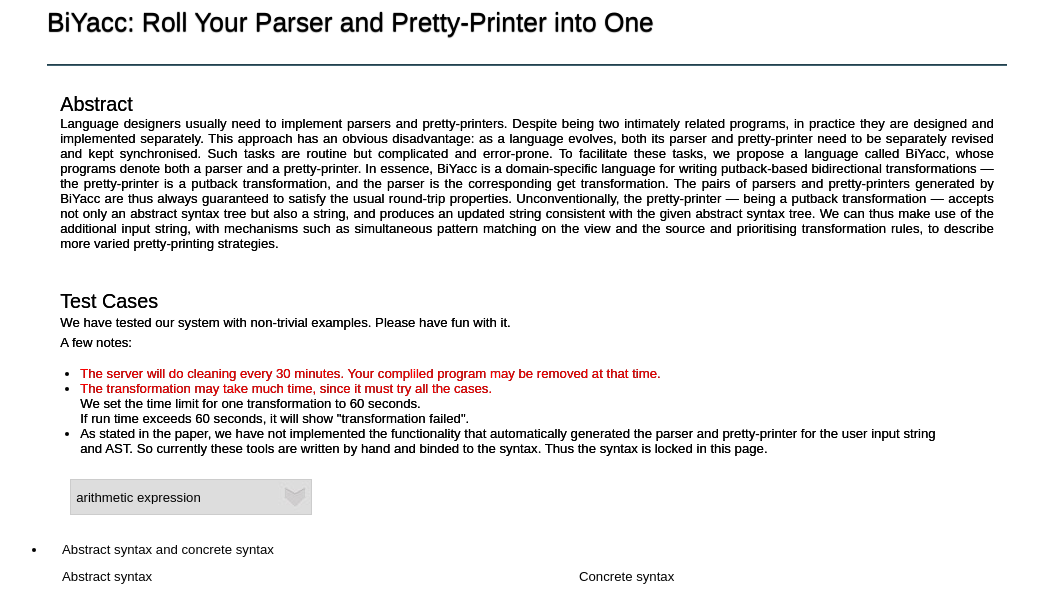
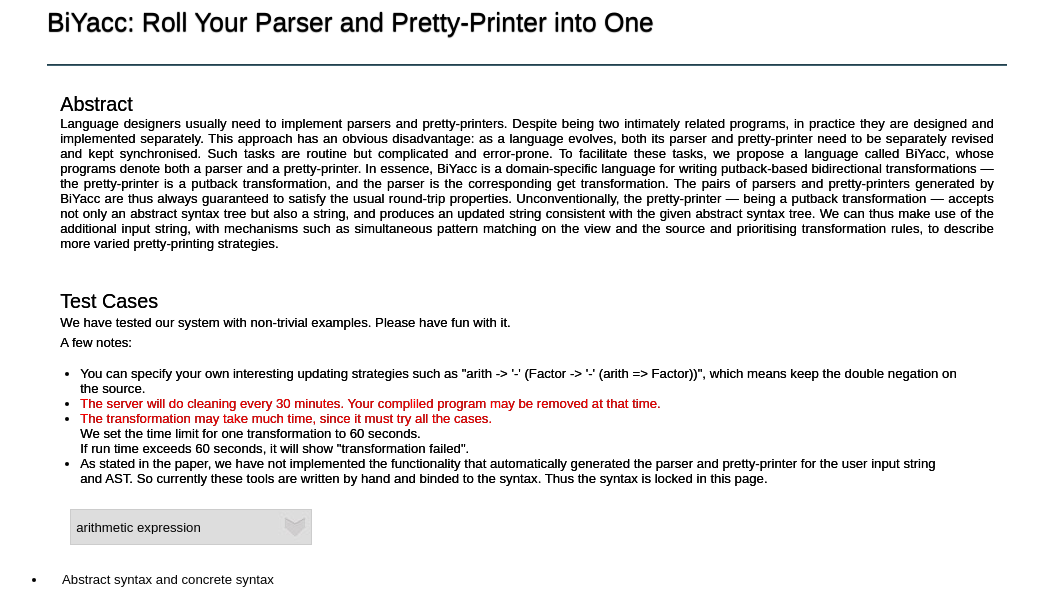
Before and after one commit to namonakimono/biyaccDemo, a website: page views/index.html in a window 1280 px wide. Shown: the part 122-721 px from the top of the page, without its empty margins (113-1152 px from the left). Drawn offline with nearby package versions, Linux system fonts and the light colour scheme.

Commit message:
add a note.

```diff
--- a/views/index.html
+++ b/views/index.html
@@ -56,6 +56,9 @@ Language designers usually need to implement parsers and pretty-printers. Despit
           <p>We have tested our system with non-trivial examples. Please have fun with it.<br/>
           A few notes:
           <ul>
+            <li>
+              You can specify your own interesting updating strategies such as "arith -> '-' (Factor -> '-' (arith => Factor))", which means keep the double negation on the source.
+            </li>
             <li>
               <font color = "red">The server will do cleaning every 30 minutes. Your compliled program may be removed at that time.</font>
             </li>
```
